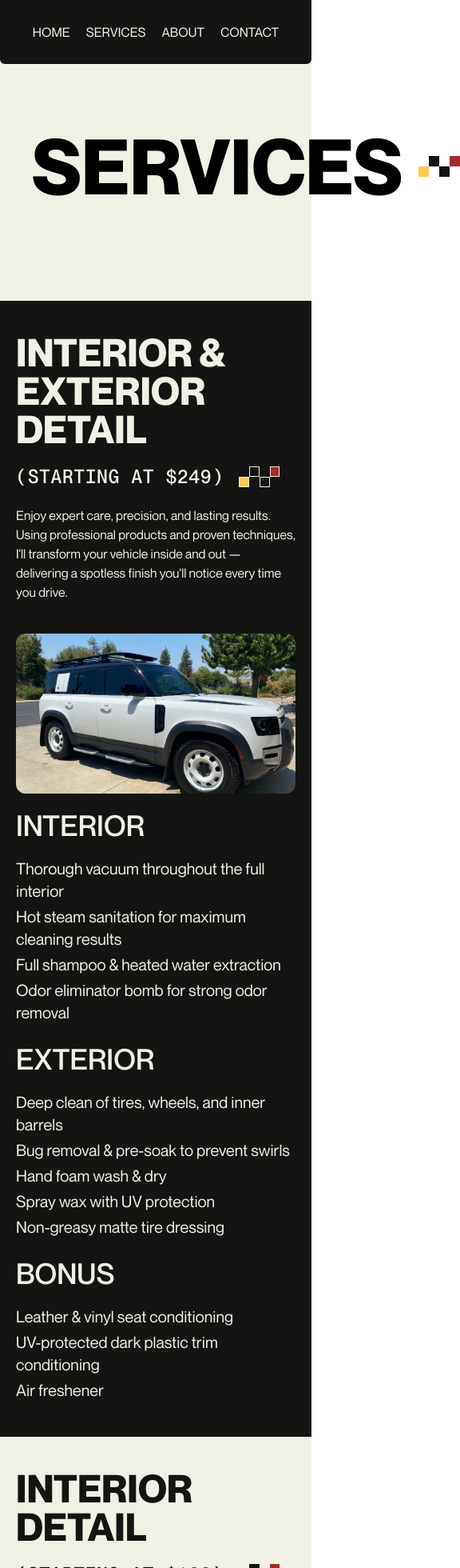
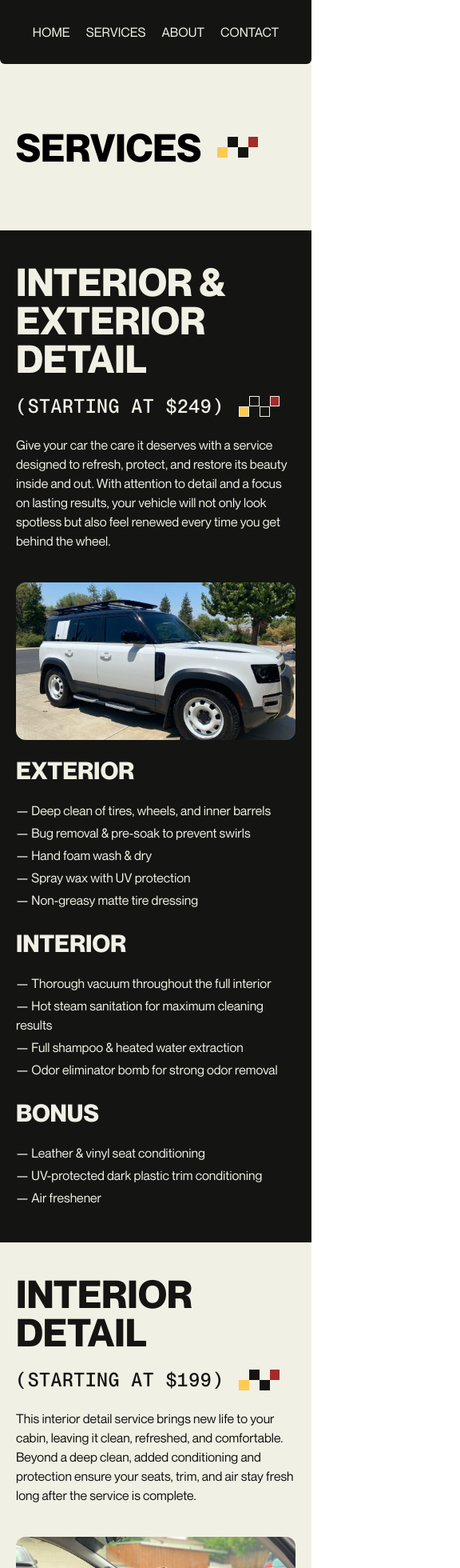
Before and after one commit to cecilionavarro/05-garcia-auto-detailing, a React (Vite) app in the folder frontend/: page /services in a window 390 px wide. Shown: the top 1960 px of the page at 80% size, 576 px wide, since content can reach past the window. Built offline with nearby package versions, Linux system fonts and the light colour scheme.

Commit message:
services and about mobile

```diff
--- a/frontend/src/components/CallToAction.tsx
+++ b/frontend/src/components/CallToAction.tsx
@@ -5,12 +5,12 @@ const CallToAction = () => {
   return (
     <div className="px-5 py-10 md:px-10 md:py-20">
       <div className="relative bg-dark w-full h-[90svh] rounded-xl px-5 py-10 md:px-10 md:py-20">
-        <div className="h-full flex flex-col items-center justify-center gap-10 md:gap-20">
+        <div className="h-full flex flex-col items-center justify-center gap-10 md:gap-20 ">
           <div className="flex flex-col items-center gap-5 md:gap-10">
             <h2 className="text-light font-mono font-medium md:text-xl">
               (Need a professional clean?)
             </h2>
-            <h1 className="text-light font-bold text-center text-6xl md:text-8xl lg:text-9xl">
+            <h1 className="text-light font-bold text-center text-5xl md:text-8xl lg:text-9xl">
               LET'S MAKE <br /> THIS HAPPEN
             </h1>
           </div>
--- a/frontend/src/components/Card.tsx
+++ b/frontend/src/components/Card.tsx
@@ -36,7 +36,7 @@ const Card = ({ title, label, price, description, image, slug }: CardProps) => {
       <img
         src={image}
         alt="car"
-        className="object-cover w-full h-50 rounded-xl md:h-80"
+        className="object-cover w-full aspect-[16/9] rounded-xl md:h-80"
       />
       <div className="flex flex-col gap-2">
         <div>
--- a/frontend/src/components/PageHeader.tsx
+++ b/frontend/src/components/PageHeader.tsx
@@ -6,8 +6,8 @@ interface PageHeaderProps {
 
 const PageHeader = ({title}: PageHeaderProps) => {
   return (
-    <div className="px-10 py-20 pt-40">
-        <h1 className="col-span-full flex flex-row items-center font-bold text-8xl pb-10">
+    <div className="px-5 py-10 md:px-10 md:py-20 pt-40">
+        <h1 className="col-span-full flex flex-row items-center font-bold text-5xl md:text-8xl pb-10">
         {title}
         <div className="flex ml-5 align-middle">
           <Icon />
--- a/frontend/src/components/SectionBody.tsx
+++ b/frontend/src/components/SectionBody.tsx
@@ -7,34 +7,35 @@ export interface ServiceGroup {
 interface Section {
   image1: string;
   image2: string;
+  image3: string;
   sections?: ServiceGroup[];
 }
 
-const SectionBody = ({ image1, image2, sections }: Section) => {
+const SectionBody = ({ image1, image2, image3, sections }: Section) => {
   return (
     <div className="grid grid-rows-[auto_auto_auto] items-start gap-5 md:grid-cols-6">
       <img
-        className="col-span-2 h-50 w-full object-cover rounded-xl md:h-80"
+        className="col-span-2 aspect-[16/9] w-full object-cover rounded-xl md:h-80"
         src={image2}
         alt=""
       />
       <img
-        className="col-span-2 h-50 w-full object-cover rounded-xl hidden md:block md:h-80"
+        className="col-span-2 aspect-[16/9] w-full object-cover rounded-xl hidden md:block md:h-80"
         src={image1}
         alt=""
       />
       <img
-        className="col-span-2 h-50 w-full object-cover rounded-xl hidden md:block md:h-80"
-        src={image2}
+        className="col-span-2 aspect-[16/9] w-full object-cover rounded-xl hidden md:block md:h-80"
+        src={image3}
         alt=""
       />
 
       {sections?.map((sec) => (
         <div key={sec.title} className="col-span-2">
-          <h1 className="text-4xl font-medium pb-5 font-bold">{sec.title}</h1>
+          <h1 className="text-3xl font-bold pb-5">{sec.title}</h1>
           {sec.items.map((item, i) => (
             <div key={i} className="grid grid-cols-3 pb-1">
-              <h2 className="col-span-full text-xl">{item}</h2>
+              <h2 className="col-span-full md:text-xl">— {item}</h2>
             </div>
           ))}
         </div>
--- a/frontend/src/components/SectionHeader.tsx
+++ b/frontend/src/components/SectionHeader.tsx
@@ -33,13 +33,13 @@ const SectionHeader = ({
     <div className={`grid gap-5 pb-10 ${isDark ? "text-light" : "text-dark"} md:grid-cols-6 md:pb-10 md:gap-10`}>
       <h1 className="flex items-center font-bold text-5xl md:col-span-full md:text-7xl">
         {title}
-        <div className="flex align-middle ml-5 hidden md:block">
+        <div className="align-middle ml-5 hidden md:flex">
           <Icon variant={variant} />
         </div>
       </h1>
       <div className="flex gap-5 md:col-span-2">
         <h2 className="text-2xl font-medium font-mono">({label})</h2>
-        <div className="flex items-center block md:hidden">
+        <div className="flex items-center md:hidden">
           <Icon variant={variant} />
         </div>
       </div>
--- a/frontend/src/pages/Services.tsx
+++ b/frontend/src/pages/Services.tsx
@@ -11,17 +11,11 @@ import img3 from "../assets/IMG_5763 copy.webp"
 import img4 from "../assets/IMG_0250.webp"
 import img7 from "../assets/IMG_1549.webp"
 import img8 from "../assets/IMG_6871 copy.webp"
+import img9 from "../assets/IMG_9926.webp"
+import img10 from "../assets/IMG_0584.webp"
+import img11 from "../assets/IMG_7798.webp"
 
 export const interiorExteriorDetail: ServiceGroup[] = [
-  {
-    title: "INTERIOR",
-    items: [
-      "Thorough vacuum throughout the full interior",
-      "Hot steam sanitation for maximum cleaning results",
-      "Full shampoo & heated water extraction",
-      "Odor eliminator bomb for strong odor removal",
-    ],
-  },
   {
     title: "EXTERIOR",
     items: [
@@ -30,6 +24,15 @@ export const interiorExteriorDetail: ServiceGroup[] = [
       "Hand foam wash & dry",
       "Spray wax with UV protection",
       "Non-greasy matte tire dressing",
+    ],
+  },
+  {
+    title: "INTERIOR",
+    items: [
+      "Thorough vacuum throughout the full interior",
+      "Hot steam sanitation for maximum cleaning results",
+      "Full shampoo & heated water extraction",
+      "Odor eliminator bomb for strong odor removal",
     ],
   },
   {
@@ -81,7 +84,7 @@ export const paintRestoration: ServiceGroup[] = [
     title: "CORRECTION",
     items: [
       "Iron removal & clay treatment to deep clean paint surface",
-      "Cutting compound to remove up to 85–95% of swirls and scratches (budget option: 50–60%)",
+      "Cutting compound to remove up to 85-95% of swirls and scratches (budget option: 50-60%)",
       "Polishing stage to refine finish and boost gloss",
       "Odor eliminator bomb for strong odor removal",
     ],
@@ -105,12 +108,13 @@ export const Services = () => {
         <SectionHeader
           title="INTERIOR & EXTERIOR DETAIL"
           label="STARTING AT $249"
-          description="Enjoy expert care, precision, and lasting results. Using professional products and proven techniques, I'll transform your vehicle inside and out — delivering a spotless finish you'll notice every time you drive."
+          description="Give your car the care it deserves with a service designed to refresh, protect, and restore its beauty inside and out. With attention to detail and a focus on lasting results, your vehicle will not only look spotless but also feel renewed every time you get behind the wheel."
           variant="dark"
         />
         <SectionBody
         image1={img1}
         image2={img2}
+        image3={img11}
         sections={interiorExteriorDetail}
         />
       </Section>
@@ -119,11 +123,12 @@ export const Services = () => {
         <SectionHeader
           title="INTERIOR DETAIL"
           label="STARTING AT $199"
-          description="When you choose my services, you get more than just a clean car—you get expert care, attention to detail, and results that last. Using professional-grade products and proven techniques, I make sure your vehicle not only looks amazing but is also protected for the long run."
+          description="This interior detail service brings new life to your cabin, leaving it clean, refreshed, and comfortable. Beyond a deep clean, added conditioning and protection ensure your seats, trim, and air stay fresh long after the service is complete."
           />
         <SectionBody
         image1={img4}
         image2={img3}
+        image3={img10}
         sections={interiorDetail}
         />
       </Section>
@@ -146,12 +151,13 @@ export const Services = () => {
         <SectionHeader
           title="PAINT RESTORATION"
           label="STARTING AT $499"
-          description="When you choose my services, you get more than just a clean car—you get expert care, attention to detail, and results that last. Using professional-grade products and proven techniques, I make sure your vehicle not only looks amazing but is also protected for the long run."
+          description="This paint restoration service revives your vehicle’s finish by removing deep contaminants, reducing swirls and scratches, and polishing for a brilliant gloss. To preserve the results, layers of protection ranging from wax to premium ceramic coating keep the paint shining and shielded for months or even years."
           variant="dark"
           />
         <SectionBody
         image1={img8}
-        image2={img7}
+        image2={img9}
+        image3={img7}
         sections={paintRestoration}
         />
       </Section>
```
Also changed, not shown: frontend/src/pages/About.tsx (+9 -9 lines), frontend/src/pages/Home.tsx (+13 -10 lines), frontend/src/assets/IMG_7798.webp (renamed from frontend/src/assets/cta/IMG_7798.webp), 1 other file (tests, documents, lock files or other folders).
